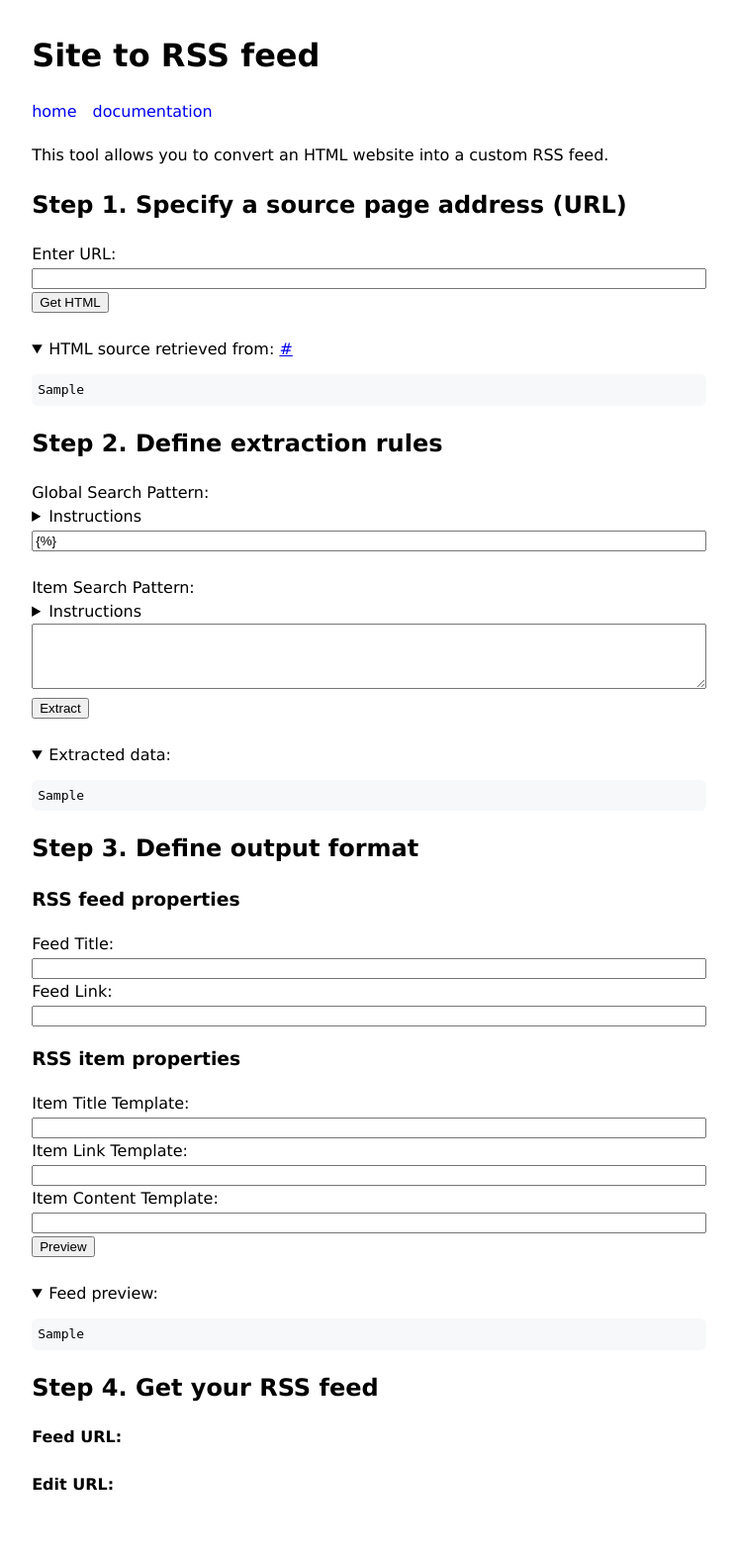
After one commit to winstonrc/site-to-feed, a Flask app: template site_to_feed/templates/format_feed_output.html in a window 1280 px wide. The commit adds this page. Shown: the whole page at 99% size, without its empty margins (267-1012 px from the left). Run offline with Flask 3, Linux system fonts and the light colour scheme; the template is opened without the code that fills it: most values are stand-ins (such as "Sample title", 1, 10 or a date in 2020).

Commit message:
refactor & add preliminary step 3

```diff
--- a/site_to_feed/app.py
+++ b/site_to_feed/app.py
@@ -18,7 +18,7 @@ logger = logging.getLogger(__name__)
 
 
 @app.route('/')
-def step_1():
+def index():
     return render_template('index.html')
 
 
@@ -28,7 +28,7 @@ def documentation():
 
 
 @app.route('/get_html', methods=['GET'])
-def step_2():
+def step_1():
     url = request.args.get('url')
     logger.debug(f"/get_html: {url=}")
 
@@ -53,7 +53,7 @@ def step_2():
 
 
 @app.route('/extract_html', methods=['POST'])
-def step_3():
+def step_2():
     global_search_pattern = request.form.get('global-search-pattern')
     if not global_search_pattern:
         return f'<p>Error: A string is required for Global Search Pattern.</p>'
@@ -128,5 +128,34 @@ def step_3():
     return render_template('extract_html.html', extracted_html=extracted_html, html_source=html_source)
 
 
+@app.route('/format_feed_output', methods=['POST'])
+def step_3():
+    feed_title = request.form.get('feed-title')
+    if not feed_title:
+        return f'<p>Error: A string is required for Feed Title.</p>'
+
+    feed_link = request.form.get('feed-link')
+    if not feed_link:
+        return f'<p>Error: A string is required for Feed Link.</p>'
+
+    item_title_template = request.form.get('item-title-template')
+    if not item_title_template:
+        return f'<p>Error: A string is required for Item Title Template.</p>'
+
+    item_link_template = request.form.get('item-link-template')
+    if not item_link_template:
+        return f'<p>Error: A string is required for Item Link Template.</p>'
+
+    item_content_template = request.form.get('item-content-template')
+    if not item_content_template:
+        return f'<p>Error: A string is required for Item Content Template.</p>'
+
+    extracted_html = request.form.get('extracted-html')
+    if not extracted_html:
+        return f'<p>Error: Extracted HTML from step 2 is required.</p>'
+
+    return render_template('format_feed_output.html', extracted_html=extracted_html)
+
+
 if __name__ == '__main__':
     app.run(debug=True)
--- a/site_to_feed/templates/extract_html.html
+++ b/site_to_feed/templates/extract_html.html
@@ -6,5 +6,55 @@
 
 <div id="step-3">
   <h2>Step 3. Define output format</h2>
+
+  <h3>RSS feed properties</h3>
+
+  <form
+    id="output-format"
+    action="/format_feed_output"
+    method="post"
+    autocomplete="off"
+  >
+    <label for="feed-title">Feed Title:</label>
+    <input type="text" id="feed-title" name="feed-title" required />
+
+    <label for="feed-link">Feed Link:</label>
+    <input type="url" id="feed-link" name="feed-link" required />
+
+    <h3>RSS item properties</h3>
+
+    <label for="item-title-template">Item Title Template:</label>
+    <input
+      type="text"
+      id="item-title-template"
+      name="item-title-template"
+      required
+    />
+
+    <label for="item-link-template">Item Link Template:</label>
+    <input
+      type="text"
+      id="item-link-template"
+      name="item-link-template"
+      required
+    />
+
+    <label for="item-content-template">Item Content Template:</label>
+    <input
+      type="text"
+      id="item-content-template"
+      name="item-content-template"
+      required
+    /><br />
+
+    <input
+      type="hidden"
+      name="extracted-html"
+      value="{{ extracted_html }}"
+      required
+    />
+    <button type="submit">Preview</button>
+  </form>
+  <br />
 </div>
 {% endblock %}
--- /dev/null
+++ b/site_to_feed/templates/format_feed_output.html
@@ -0,0 +1,16 @@
+{% extends 'extract_html.html' %} {% block content %} {{ super() }}
+<details open>
+  <summary>Feed preview:</summary>
+  <pre><code id="html-extraction">{{ extracted_html }}</code></pre>
+</details>
+
+<div id="step-4">
+  <h2>Step 4. Get your RSS feed</h2>
+
+  <p>
+    <strong>Feed URL:</strong>
+    <br /><br />
+    <strong>Edit URL:</strong>
+  </p>
+</div>
+{% endblock %}
--- a/site_to_feed/templates/get_html.html
+++ b/site_to_feed/templates/get_html.html
@@ -16,13 +16,6 @@
     autocomplete="off"
   >
     <label for="global-search-pattern">Global Search Pattern:</label>
-    <input
-      type="text"
-      id="global-search-pattern"
-      name="global-search-pattern"
-      value="&#123;&#37;&#125;"
-      required
-    />
     <details>
       <summary>Instructions</summary>
       <p>
@@ -36,14 +29,16 @@
         to select the entire HTML source.
       </p>
     </details>
-    <br />
+    <input
+      type="text"
+      id="global-search-pattern"
+      name="global-search-pattern"
+      value="&#123;&#37;&#125;"
+      required
+    />
+    <br /><br />
+
     <label for="item-search-pattern">Item Search Pattern:</label><br />
-    <textarea
-      id="item-search-pattern"
-      name="item-search-pattern"
-      rows="4"
-      required
-    ></textarea>
     <details>
       <summary>Instructions</summary>
       <p>
@@ -60,6 +55,14 @@
         wrap the elements you want to retrieve.
       </p>
     </details>
+
+    <textarea
+      id="item-search-pattern"
+      name="item-search-pattern"
+      rows="4"
+      required
+    ></textarea>
+
     <input
       type="hidden"
       name="html-source"
@@ -68,7 +71,6 @@
     />
     <button type="submit">Extract</button>
   </form>
-
-  <p id="extracted-html"></p>
+  <br />
 </div>
 {% endblock %}
--- a/site_to_feed/templates/index.html
+++ b/site_to_feed/templates/index.html
@@ -11,5 +11,6 @@
     <input type="url" id="url" name="url" required /><br />
     <button type="submit">Get HTML</button>
   </form>
+  <br />
 </div>
 {% endblock %}
```
